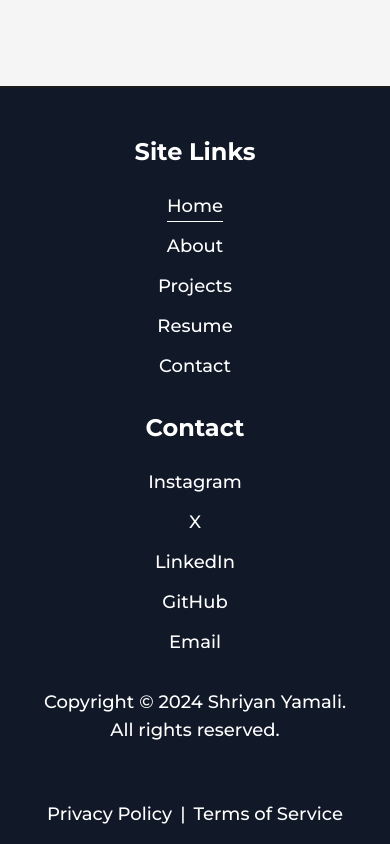
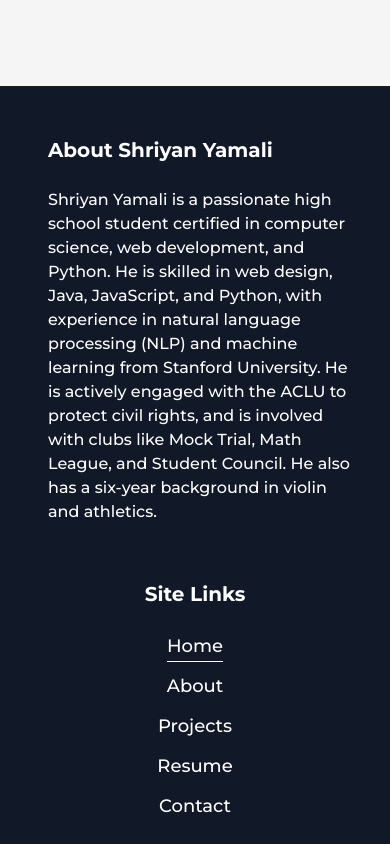
Before and after one commit to shriyanyamali/portfolio-v2, a Next.js app: page / in a window 390 px wide. Shown: the part 1540-2384 px from the top of the page. Built offline with nearby package versions, Linux system fonts and the light colour scheme.

Commit message:
added summary to footer and made the to top button bigger

```diff
--- a/src/components/Footer.js
+++ b/src/components/Footer.js
@@ -49,15 +49,13 @@ const Footer = () => {
 
   return (
     <footer className="relative w-full border-t-2 border-solid border-dark font-medium text-lg bg-gray-900 text-white">
-      {/* Container Grid with Columns for Large Screens */}
       <div className="max-w-screen-xl mx-auto py-12 grid grid-cols-4 gap-8 text-center lg:grid-cols-1 lg:flex lg:flex-col">
-        {/* About Section - Hidden on Large Screens */}
-        <div className="col-span-2 flex flex-col items-center text-left lg:hidden">
+        <div className="col-span-2 flex flex-col items-center text-left xtl:ml-12 lg:!mr-9">
           <div className="items-start">
-            <h3 className="text-2xl font-bold mb-6 items-start">
+            <h3 className="text-2xl font-bold mb-6 items-start lg:!text-xl">
               About Shriyan Yamali
             </h3>
-            <p className="text-lg mb-6">
+            <p className="text-lg mb-6 lg:text-base">
               Shriyan Yamali is a passionate high school student certified in
               computer science, web development, and Python. He is skilled in
               web design, Java, JavaScript, and Python, with experience in
@@ -72,7 +70,7 @@ const Footer = () => {
 
         {/* Site Links Section */}
         <div className="lg:flex lg:flex-col lg:items-center">
-          <h3 className="text-2xl font-bold mb-6">Site Links</h3>
+          <h3 className="text-2xl font-bold mb-6 lg:!text-xl">Site Links</h3>
           <ul className="space-y-3 text-lg">
             <li>
               <CustomLink
@@ -114,7 +112,7 @@ const Footer = () => {
 
         {/* Contact Section */}
         <div className="lg:flex lg:flex-col lg:items-center">
-          <h3 className="text-2xl font-bold mb-6">Contact</h3>
+          <h3 className="text-2xl font-bold mb-6 lg:!text-xl">Contact</h3>
           <ul className="space-y-3 text-lg">
             <li>
               <CustomLink
@@ -160,7 +158,7 @@ const Footer = () => {
         </div>
 
         {/* Copyright and Legal Links */}
-        <span className="text-lg mb-2 lg:mb-6 whitespace-nowrap lg:whitespace-normal lg:text-">
+        <span className="text-lg whitespace-nowrap xtl:ml-12 lg:whitespace-normal">
           Copyright &copy; {new Date().getFullYear()} Shriyan Yamali.{" "}
           <br className="hidden lg:block" />
           All rights reserved.
@@ -185,8 +183,8 @@ const Footer = () => {
       {/* Scroll to Top Button */}
       <button
         onClick={scrollToTop}
-        className={`fixed bottom-8 right-8 p-3 rounded-full bg-gray-700 text-white shadow-lg hover:bg-gray-600 transform transition-transform duration-300 ${
-          isVisible ? "translate-y-0 opacity-100" : "translate-y-20 opacity-0"
+        className={`fixed bottom-4 right-6 p-4 lg:p-3 rounded-full bg-gray-700 text-white shadow-lg hover:bg-gray-600 transform transition-transform duration-300 ${
+          isVisible ? "translate-y-0 opacity-80" : "translate-y-20 opacity-0"
         }`}
         aria-label="Scroll to top"
         style={{ transitionProperty: "transform, opacity" }}
```
